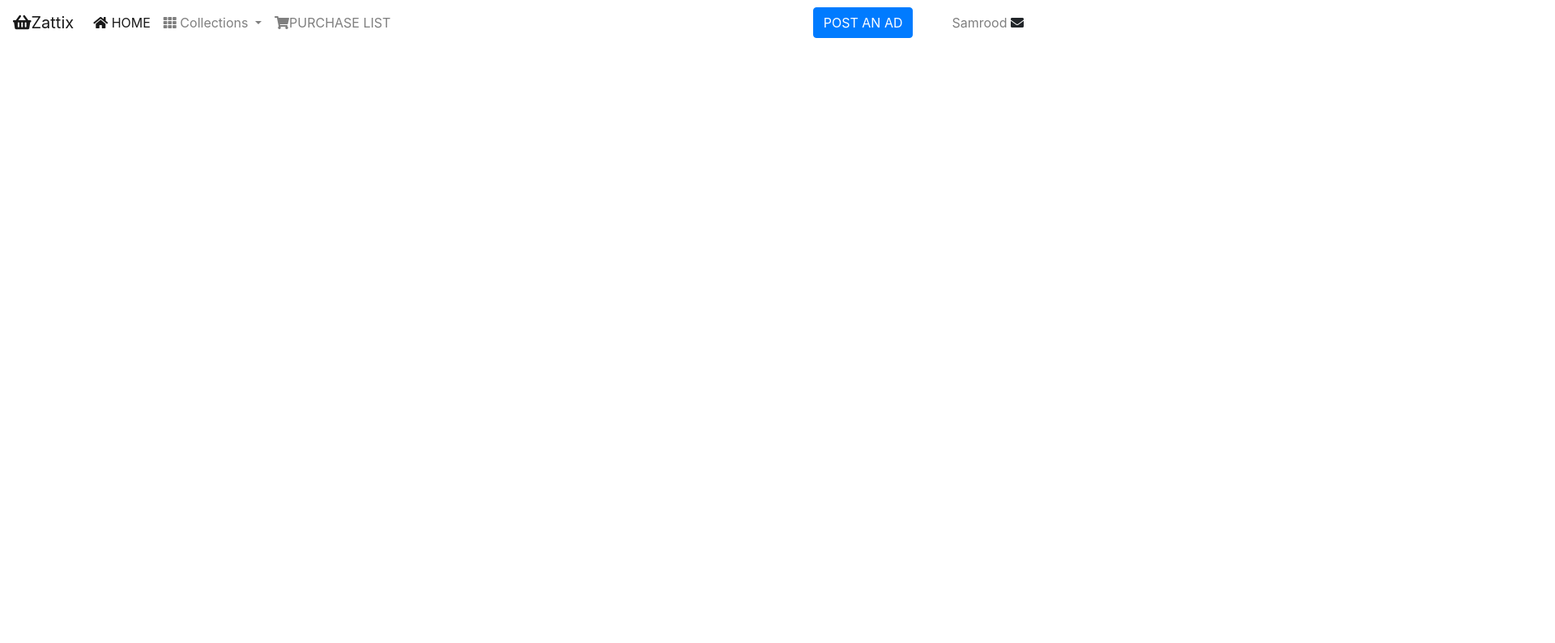
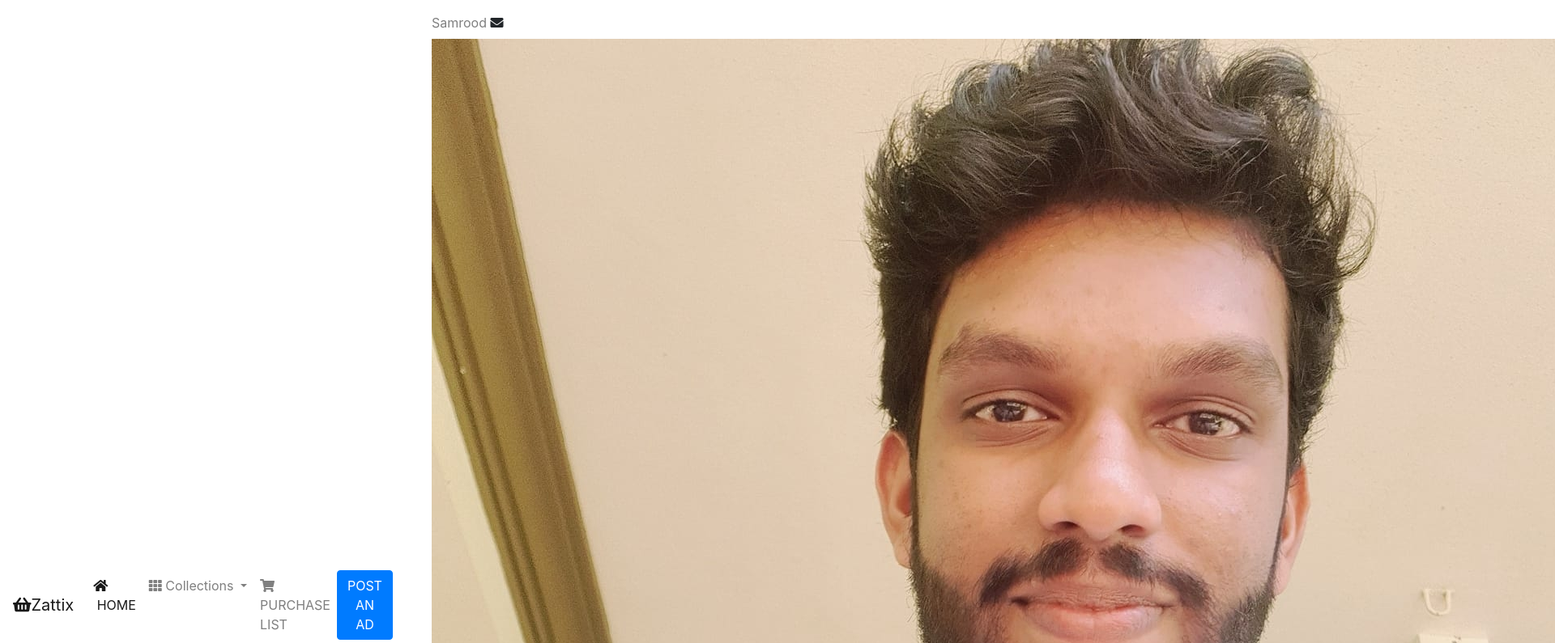
Before and after one commit to SamroodAli/zattix-shopping, a plain HTML site: page index.html in a window 1280 px wide. Shown: the top 795 px of the page at 81% size, 1920 px wide, since content can reach past the window. Drawn offline with nearby package versions, Linux system fonts and the light colour scheme.

Commit message:
asset:navbar user picture

```diff
--- a/index.html
+++ b/index.html
@@ -46,6 +46,8 @@
             <span class="navbar-text">Samrood
             </span>
             <i class="fa fa-envelope align-self-center"></i>
+            <!-- my picture as user -->
+            <picture style="border-radius: 50%;"><img src="assets/samrood.jpg"></picture>
           </div>
         </div>
       </div>
```
Also changed, not shown: assets/samrood.jpg (added).
